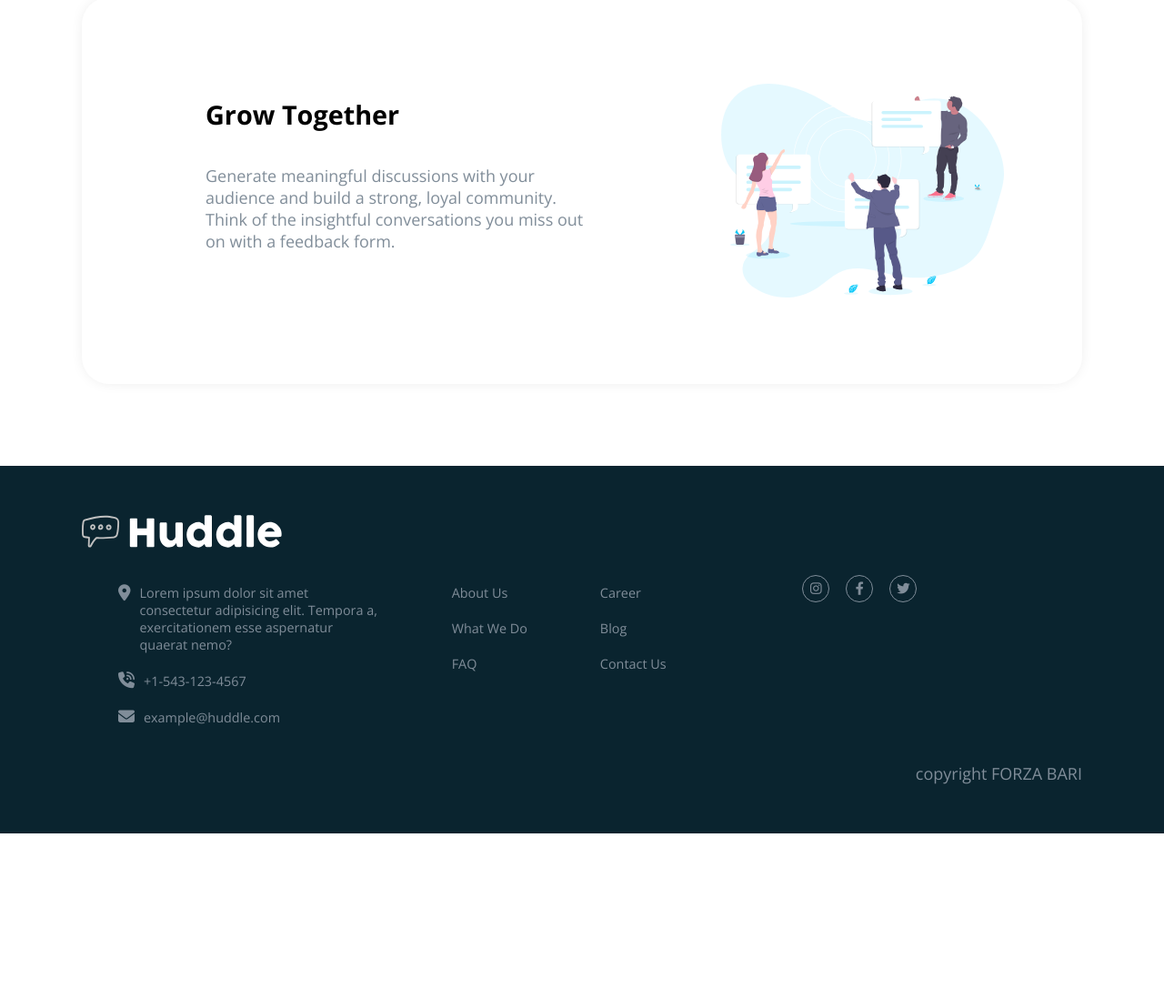
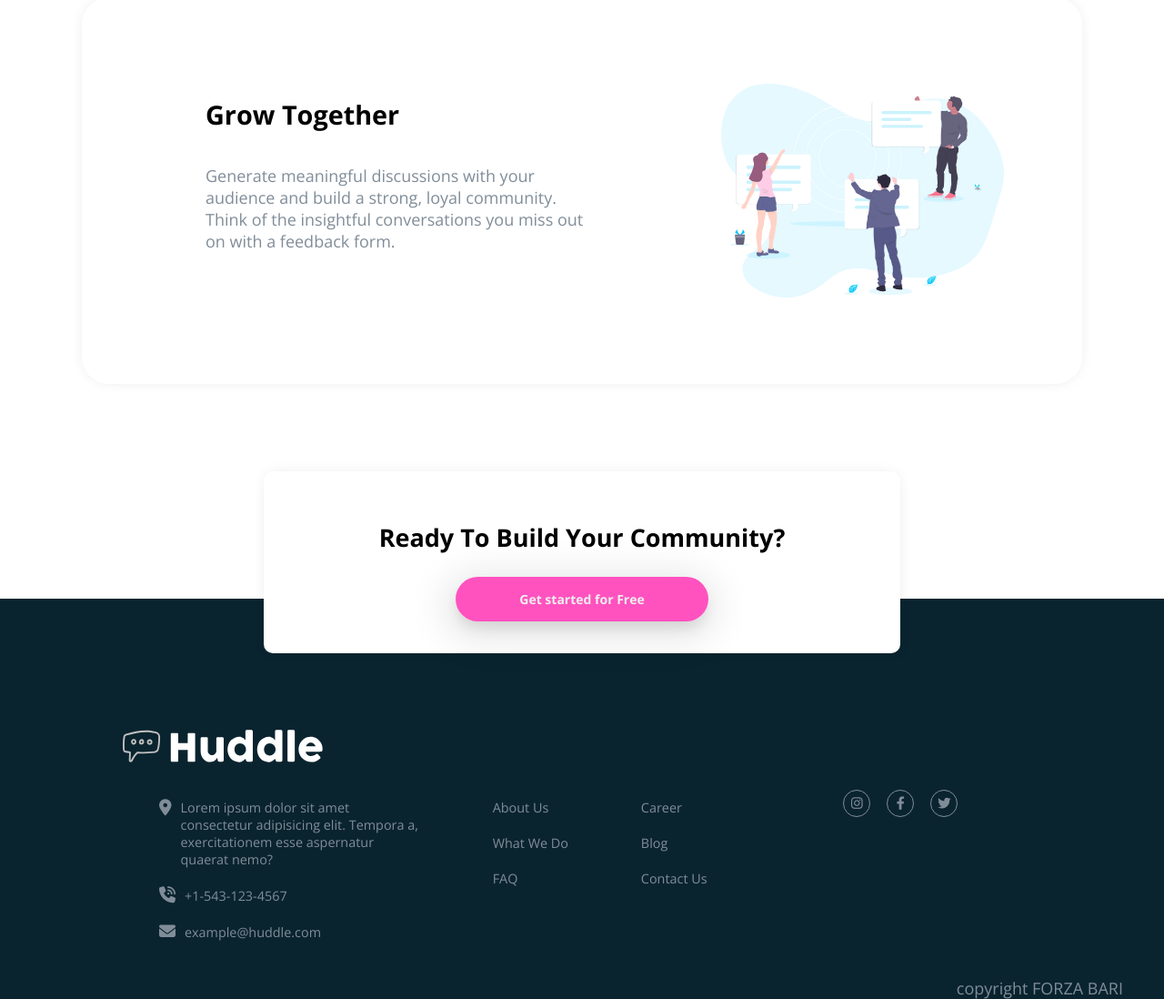
Before and after one commit to vitodepi16/hundle-landing-page, a plain HTML site: page index.html in a window 1280 px wide. Shown: the part 1640-2738 px from the top of the page at 91% size. Before the commit the page ends 2556 px from the top, so only its background shows below. Drawn offline with nearby package versions, Linux system fonts and the light colour scheme.

Commit message:
the last push

```diff
--- a/css/style.css
+++ b/css/style.css
@@ -28,7 +28,7 @@
 }
 
 main{
-    padding: 3rem 0;
+    padding: 3rem 0 0 0;
 }
 /* PADDING */
 .p-1{
@@ -115,11 +115,30 @@ header{
     align-items: center ;
     flex-direction: row-reverse;
 }
+/* CARD BOTTONE */
+.ctnbtn{
+    width: 700px;
+    height: 200px;
+    margin: 0 auto;
+    background-color: white;
+    position: relative;
+    bottom: -60px;
+    text-align: center;
+    padding: 3rem;
+    border-radius: 10px;
+    box-shadow: 0px 0px 15px -3px rgba(0,0,0,0.1);
+}
+.ctnbtn h2{
+    margin-bottom: 2rem;
+    text-transform: capitalize;
+    font-size: 1.5rem;
+}
 /* FOOTER */
 footer{
     background-color: var(--footer);
     color: var(--neutral-blue) ;
-    padding: 3rem 0;
+    padding: 8rem 0 0 5rem;
+
 }
 .logo-footer{
     width: 20%;
@@ -134,6 +153,12 @@ ul{
 .cont-ul{
     width: calc(100% / 3);
 }
+
+.cont-center li:hover{
+    text-decoration: underline;
+    cursor: pointer;
+
+}
 .border-circle li{
     padding: 0;
     border: 1px solid var(--neutral-blue);
@@ -145,6 +170,12 @@ ul{
     justify-content: center;
     margin: 0 .5rem;
 
+}
+.border-circle li:hover{
+    border-color: var(--primary);
+}
+.border-circle li:hover i {
+    color: #ff52bf;
 }
 .border-circle i{
     margin: 0;
--- a/index.html
+++ b/index.html
@@ -7,9 +7,7 @@
     <meta name="viewport" content="width=device-width, initial-scale=1.0">
     <link rel="preconnect" href="https://fonts.googleapis.com">
     <link rel="preconnect" href="https://fonts.gstatic.com" crossorigin>
-    <link rel="stylesheet" href="https://cdnjs.cloudflare.com/ajax/libs/font-awesome/6.3.0/css/all.min.css"
-        integrity="sha512-SzlrxWUlpfuzQ+pcUCosxcglQRNAq/DZjVsC0lE40xsADsfeQoEypE+enwcOiGjk/bSuGGKHEyjSoQ1zVisanQ=="
-        crossorigin="anonymous" referrerpolicy="no-referrer" />
+    <link rel="stylesheet" href="https://cdnjs.cloudflare.com/ajax/libs/font-awesome/6.3.0/css/all.min.css" integrity="sha512-SzlrxWUlpfuzQ+pcUCosxcglQRNAq/DZjVsC0lE40xsADsfeQoEypE+enwcOiGjk/bSuGGKHEyjSoQ1zVisanQ==" crossorigin="anonymous" referrerpolicy="no-referrer"/>
     <link href="https://fonts.googleapis.com/css2?family=Open+Sans:wght@300;400;500;800&display=swap" rel="stylesheet">
     <link rel="preconnect" href="https://fonts.googleapis.com">
     <link rel="preconnect" href="https://fonts.gstatic.com" crossorigin>
@@ -83,6 +81,11 @@
                 </div>
             </div>
         </div>
+        <div class="ctnbtn">
+                <h2>Ready to build your community?</h2>
+                <a href=" " class="btn-primary btn"> Get started for Free</a>
+        </div>
+
     </main>
     <!-- FOOTER -->
     <footer>
@@ -99,7 +102,7 @@
                         <li><i class="fa-solid fa-envelope"></i>example@huddle.com</li>
                     </ul>
                 </div>
-                <div class="cont-ul flex-icon">
+                <div class="cont-ul flex-icon cont-center">
                     <ul>
                         <li>About Us</li>
                         <li> What We Do</li>
```
